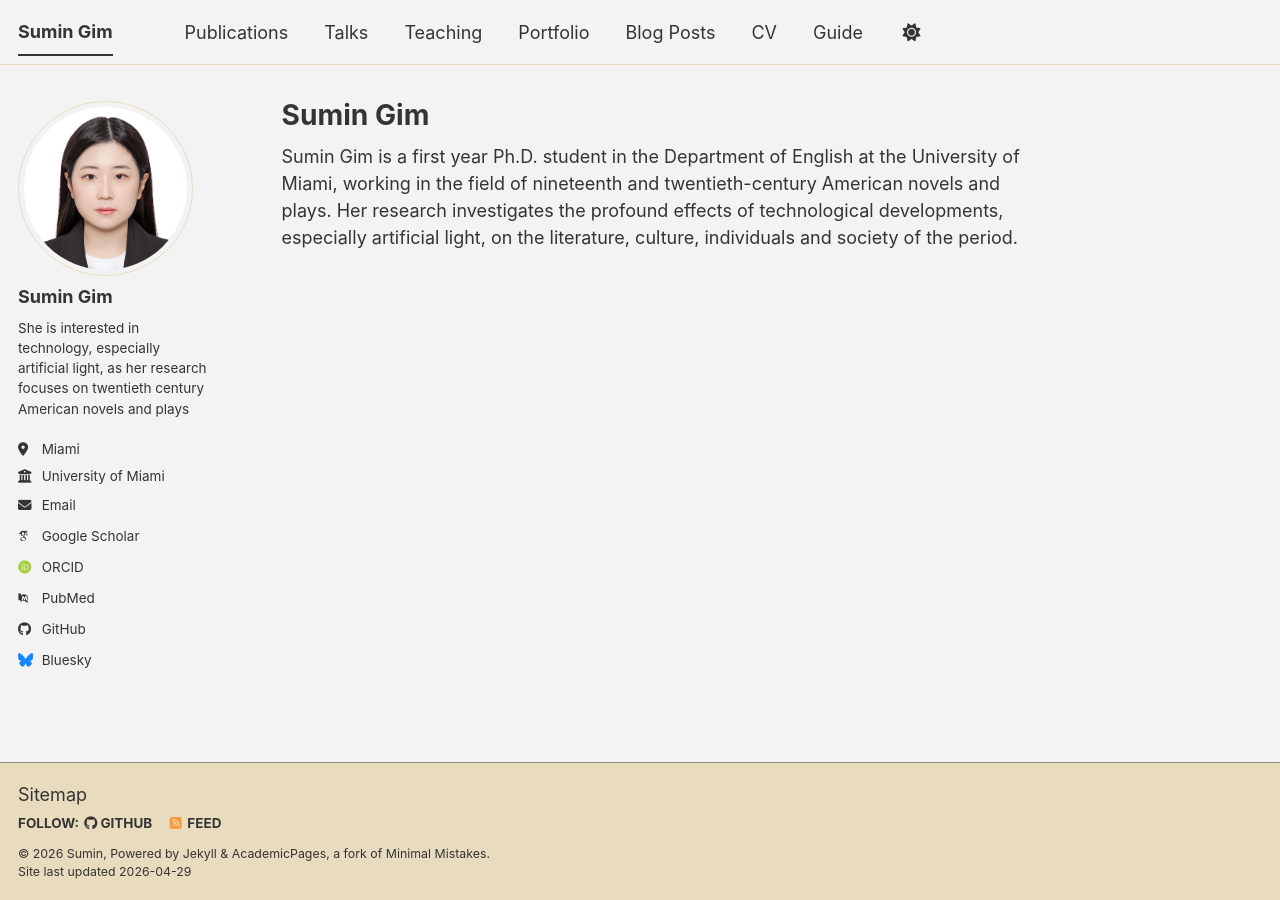
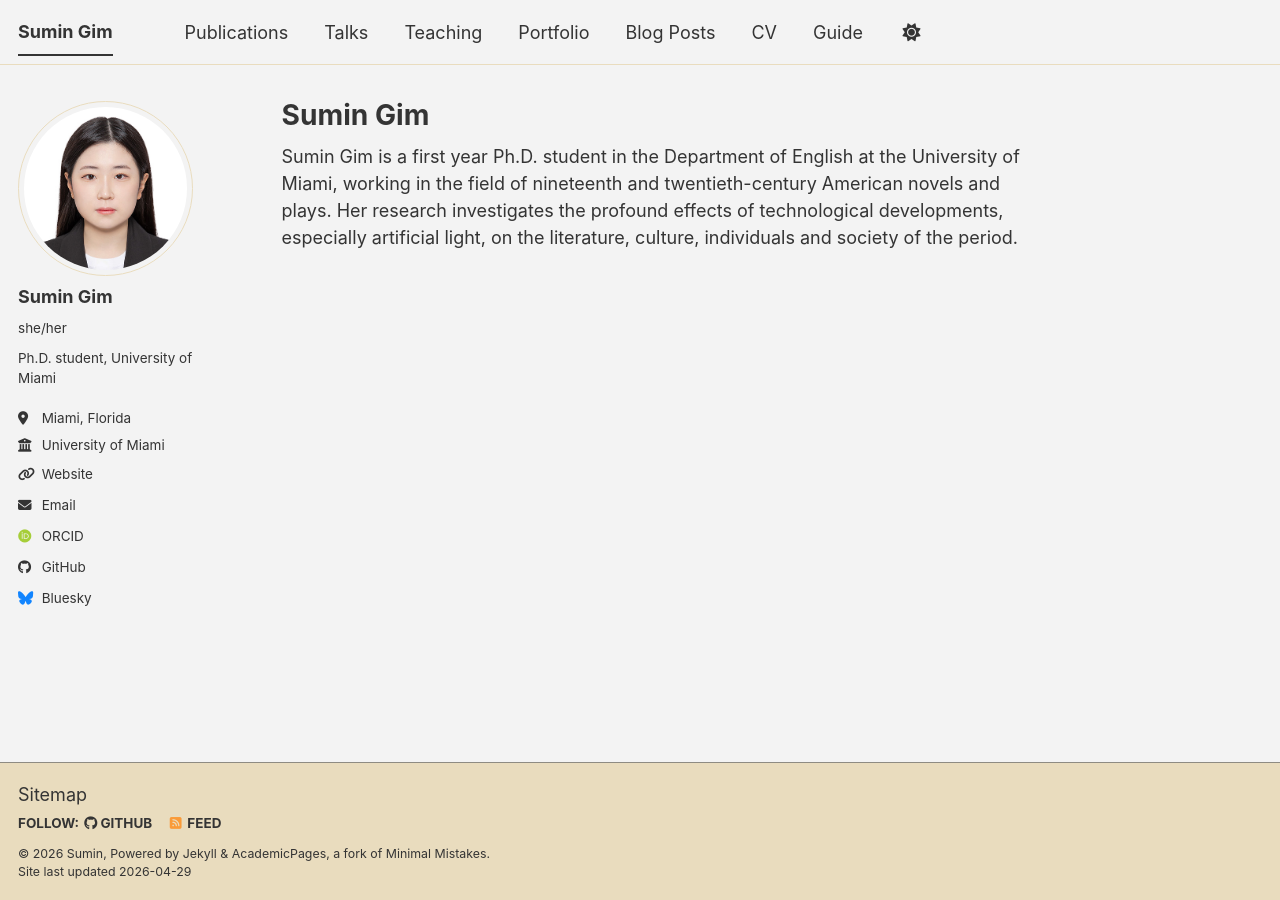
Before and after one commit to std33793/std33793.github.io, a Jekyll site: the page built from _pages/about.md, in a window 1280 px wide. Built offline with Jekyll 4.4.1, drawn with Linux system fonts in a browser that asks for light colours; some web fonts are replaced; a script bundle is joined from its source files by our own code; library files that are not in the unit come from our copies.

Commit message:
Update _config.yml

```diff
--- a/_config.yml
+++ b/_config.yml
@@ -16,7 +16,7 @@ description              : &description "This is Sumin Gim's academic portfolio"
 url                      : https://std33793.github.io/ # The base hostname & protocol for your site e.g. "https://[your GitHub username].github.io",
                                                            # or if you already have some other page hosted on Github then use "https://[your GitHub username].github.io/[Your Repo Name]"
 baseurl                  : "" # the subpath of your site, e.g. "/blog"
-repository               : "academicpages/academicpages.github.io"
+repository               : "std33793/std33793.github.io"
 
 # Site Author - The following control what appear as part of the author content on the side bar.
 #               If a field is blank the icon and link will not appear, otherwise it will be shown.
@@ -25,23 +25,23 @@ author:
   # Biographic information
   avatar           : "profile2.png"
   name             : "Sumin Gim"
-  pronouns         : # example: "she/her"
-  bio              : "She is interested in technology, especially artificial light, as her research focuses on twentieth century American novels and plays"
-  location         : "Miami"
+  pronouns         : "she/her"
+  bio              : "Ph.D. student, University of Miami"
+  location         : "Miami, Florida"
   employer         : "University of Miami"
-  uri              : # URL
+  uri              : "https://std33793.github.io/"
   email            : "sxg2344@miami.edu"
 
   # Academic websites
   academia         : # URL
   arxiv            : # URL - Update with the correct link to your profile
-  googlescholar    : "https://scholar.google.com/citations?user=PS_CX0AAAAAJ"
+  googlescholar    : # URL
   inspire-hep      : # URL
   impactstory      : # URL
   orcid            : "https://orcid.org/yourorcidurl"
   semantic         : # URL
   ssrn             : # URL
-  pubmed           : "https://www.ncbi.nlm.nih.gov/pubmed/?term=john+snow"
+  pubmed           : # URL
   researchgate     : # URL
   scopus           : # URL
   zotero           : # URL
```
